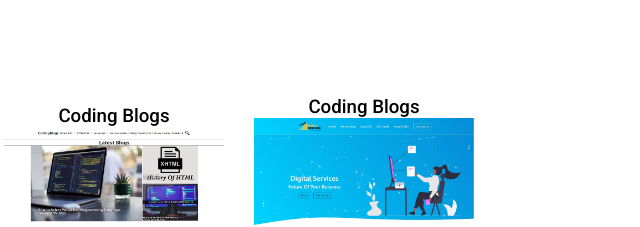
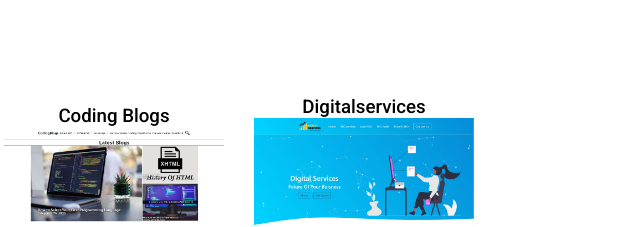
Before and after one commit to DesignerNDcode/DesignerNDcode.github.io, a plain HTML site: page index.html in a window 1280 px wide. Shown: the part 994-1221 px from the top of the page, 401-1041 px from the left. Drawn offline with Linux system fonts and the light colour scheme.

Commit message:
Update index.html

```diff
--- a/index.html
+++ b/index.html
@@ -84,7 +84,7 @@
                     <div class="slide">
                          <a target="_blank" href="http://www.digitalservicess.net/">
                         <div class="card">
-                            <h3>Coding Blogs</h3>
+                            <h3>Digitalservices</h3>
 
                                 <img src="Assets/img/portfolio-2.jpg"
                             <span><b>Created with:</b>Html, CSS, JS, Jquery and Bootstrap</span>
```
